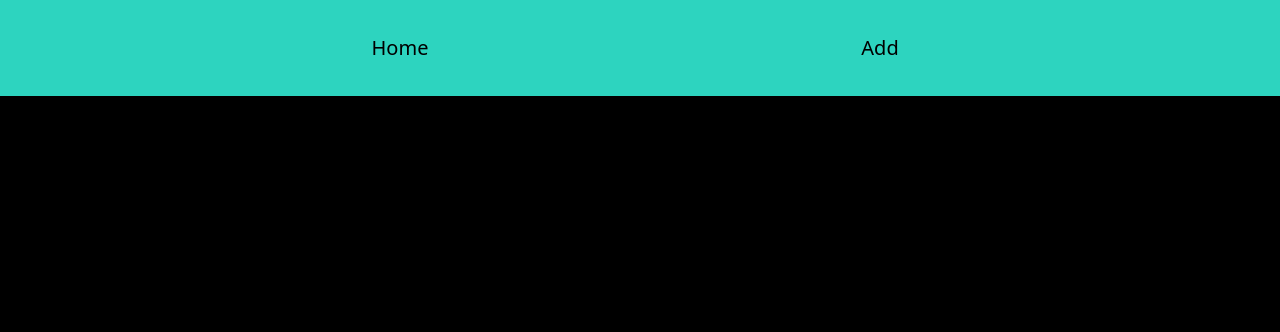
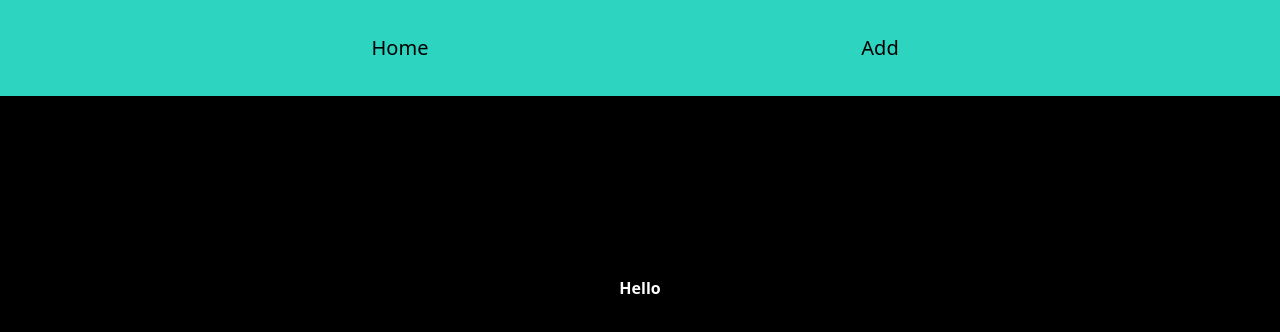
Before and after one commit to omarsafti09/tasker, a Next.js app: page / in a window 1280 px wide. Shown: the top 332 px of the page. Built offline with nearby package versions, Linux system fonts and the light colour scheme.

Commit message:
Added Calender, installed moment.js

```diff
--- /dev/null
+++ b/app/api/[date]/page.jsx
@@ -0,0 +1,11 @@
+import Tasks from "@/components/Tasks";
+
+const page = () => {
+  return (
+    <div>
+      <Tasks Categories={Categories} />
+    </div>
+  );
+};
+
+export default page;
--- a/app/page.jsx
+++ b/app/page.jsx
@@ -1,4 +1,5 @@
 "use client";
+import Calendar from "@/components/Calendar";
 import Tasks from "@/components/Tasks";
 import { useState } from "react";
 
@@ -7,7 +8,7 @@ const page = () => {
 
   return (
     <div>
-      <Tasks Categories={Categories} />
+      <Calendar />
     </div>
   );
 };
--- /dev/null
+++ b/components/Calendar.jsx
@@ -0,0 +1,8 @@
+import moment from "moment";
+import { useState } from "react";
+
+const Calendar = () => {
+  return <div className="text-white font-black">Hello</div>;
+};
+
+export default Calendar;
--- a/components/TaskToDo.jsx
+++ b/components/TaskToDo.jsx
@@ -1,4 +1,3 @@
-import React from "react";
 import "@/components/components.css";
 
 const TaskToDo = ({ label }) => {
--- a/components/Tasks.jsx
+++ b/components/Tasks.jsx
@@ -1,4 +1,3 @@
-import React from "react";
 import TaskGroup from "./TaskGroup";
 
 const Tasks = ({ Categories }) => {
--- a/package.json
+++ b/package.json
@@ -9,6 +9,7 @@
     "lint": "next lint"
   },
   "dependencies": {
+    "moment": "^2.30.1",
     "next": "14.2.5",
     "react": "^18",
     "react-dom": "^18",
```
Also changed, not shown: 1 other file (tests, documents, lock files or other folders).
